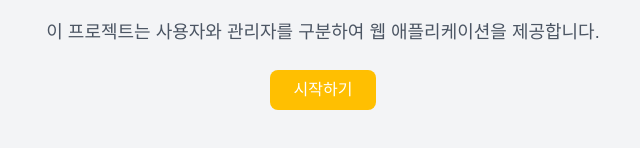
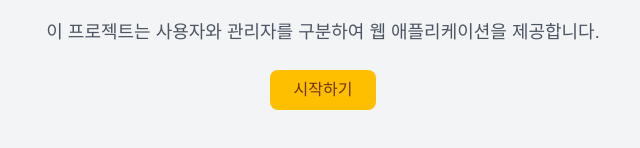
Before and after one commit to 25-capstone-design-kyonggiBucks/Web, a Next.js app: page / in a window 1280 px wide. Shown: the part 364-512 px from the top of the page, without its empty margins (317-957 px from the left). Built offline with nearby package versions, Linux system fonts and the light colour scheme.

Commit message:
chore: 텍스트컬러 설정

```diff
--- a/app/page.tsx
+++ b/app/page.tsx
@@ -8,7 +8,7 @@ export default function Landing() {
         이 프로젝트는 사용자와 관리자를 구분하여 웹 애플리케이션을 제공합니다.
       </p>
       <Link href="/login">
-        <button className="mt-6 px-6 py-2 bg-main-color text-white rounded-lg hover:bg-blue-600">
+        <button className="mt-6 px-6 py-2 bg-main-color text-text-brown rounded-lg hover:bg-blue-600">
           시작하기
         </button>
       </Link>
--- a/tailwind.config.js
+++ b/tailwind.config.js
@@ -5,6 +5,7 @@ module.exports = {
     extend: {
       colors: {
         "main-color": "#FFBF01",
+        "text-brown": "#6C3401",
       },
     },
   },
```
